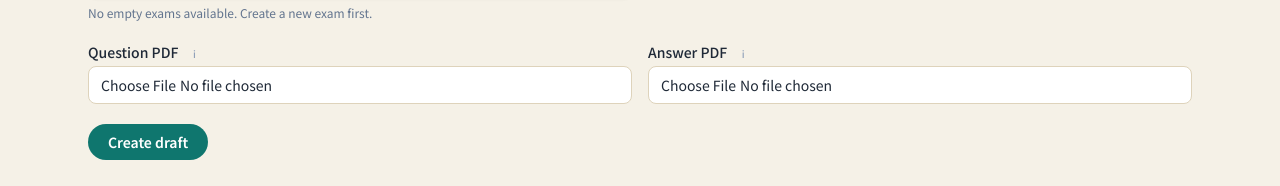
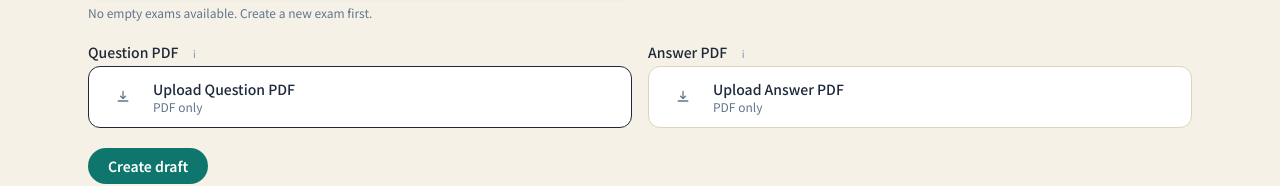
Before and after one commit to YeHtutAung/exam-simulator, a Next.js app: page /admin/import in a window 1280 px wide. Shown: the part 317-503 px from the top of the page. Built offline with nearby package versions, Linux system fonts and the light colour scheme; no server answers; the database is empty.

Commit message:
Polish import PDF upload controls

```diff
--- a/src/components/admin/ImportDraftForm.tsx
+++ b/src/components/admin/ImportDraftForm.tsx
@@ -37,12 +37,18 @@ export function ImportDraftForm({ exams, defaultValues }: ImportDraftFormProps)
     register,
     handleSubmit,
     formState: { errors, isSubmitting },
+    watch,
   } = useForm<ImportDraftFormValues>({
     resolver: zodResolver(importDraftFormSchema),
     defaultValues: {
       examId: defaultValues?.examId ?? "",
     },
   });
+
+  const questionFile = watch("questionPdf");
+  const answerFile = watch("answerPdf");
+  const questionName = questionFile?.item(0)?.name ?? "";
+  const answerName = answerFile?.item(0)?.name ?? "";
 
   const onSubmit = async (values: ImportDraftFormValues) => {
     setError(null);
@@ -144,24 +150,92 @@ export function ImportDraftForm({ exams, defaultValues }: ImportDraftFormProps)
             Question PDF
             <InfoTooltip text="Upload the official question PDF for this exam." />
           </span>
+          <span
+            className={`group relative flex min-h-[56px] cursor-pointer items-center gap-3 rounded-xl border bg-white px-4 py-3 text-sm transition ${
+              questionName
+                ? "border-emerald-300 bg-emerald-50/40"
+                : "border-sand-400 hover:border-sand-500 hover:bg-sand-50"
+            } focus-within:border-accent focus-within:ring-2 focus-within:ring-accent/20`}
+          >
+            <span
+              className={`flex h-9 w-9 items-center justify-center rounded-full ${
+                questionName ? "bg-emerald-100 text-emerald-700" : "bg-sand-100 text-slate-500"
+              }`}
+            >
+              {questionName ? (
+                <span className="text-xs font-semibold">✓</span>
+              ) : (
+                <svg viewBox="0 0 20 20" className="h-4 w-4" aria-hidden="true">
+                  <path
+                    d="M10 3v9m0 0l3-3m-3 3L7 9m-3 6h12"
+                    fill="none"
+                    stroke="currentColor"
+                    strokeWidth="1.6"
+                    strokeLinecap="round"
+                    strokeLinejoin="round"
+                  />
+                </svg>
+              )}
+            </span>
+            <span className="flex-1">
+              <span className="block font-medium text-slate-800">Upload Question PDF</span>
+              <span className="block text-xs text-slate-500">
+                {questionName || "PDF only"}
+              </span>
+            </span>
             <input
               type="file"
               accept="application/pdf"
               {...register("questionPdf")}
-            className="w-full rounded-lg border border-sand-300 bg-white px-3 py-2 text-sm"
+              className="absolute inset-0 cursor-pointer opacity-0"
             />
+          </span>
         </label>
         <label className="space-y-1 text-sm">
           <span className="flex items-baseline gap-2 font-medium">
             Answer PDF
             <InfoTooltip text="Upload the official answer PDF for this exam." />
           </span>
+          <span
+            className={`group relative flex min-h-[56px] cursor-pointer items-center gap-3 rounded-xl border bg-white px-4 py-3 text-sm transition ${
+              answerName
+                ? "border-emerald-300 bg-emerald-50/40"
+                : "border-sand-300 hover:border-sand-400 hover:bg-sand-50"
+            } focus-within:border-accent focus-within:ring-2 focus-within:ring-accent/20`}
+          >
+            <span
+              className={`flex h-9 w-9 items-center justify-center rounded-full ${
+                answerName ? "bg-emerald-100 text-emerald-700" : "bg-sand-100 text-slate-500"
+              }`}
+            >
+              {answerName ? (
+                <span className="text-xs font-semibold">✓</span>
+              ) : (
+                <svg viewBox="0 0 20 20" className="h-4 w-4" aria-hidden="true">
+                  <path
+                    d="M10 3v9m0 0l3-3m-3 3L7 9m-3 6h12"
+                    fill="none"
+                    stroke="currentColor"
+                    strokeWidth="1.6"
+                    strokeLinecap="round"
+                    strokeLinejoin="round"
+                  />
+                </svg>
+              )}
+            </span>
+            <span className="flex-1">
+              <span className="block font-medium text-slate-800">Upload Answer PDF</span>
+              <span className="block text-xs text-slate-500">
+                {answerName || "PDF only"}
+              </span>
+            </span>
             <input
               type="file"
               accept="application/pdf"
               {...register("answerPdf")}
-            className="w-full rounded-lg border border-sand-300 bg-white px-3 py-2 text-sm"
+              className="absolute inset-0 cursor-pointer opacity-0"
             />
+          </span>
         </label>
       </div>
 
```
Lines whose indentation alone changed are shown as unchanged.
